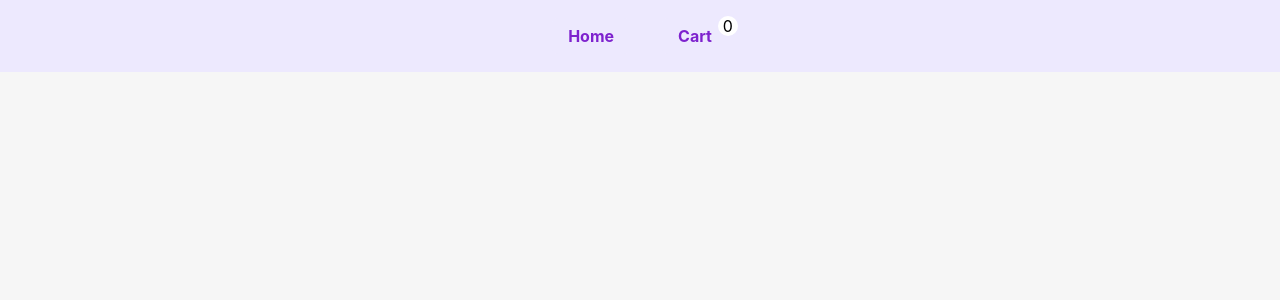
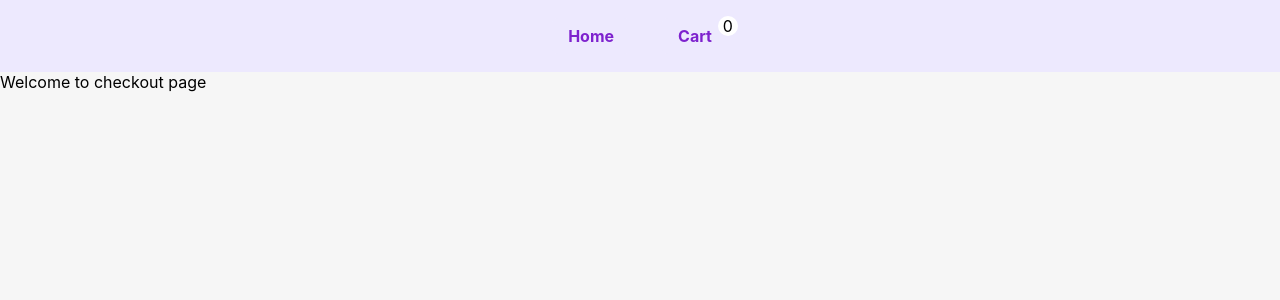
Before and after one commit to Hadi-bakhshi/shopping-app, a React (Create React App) app: page /checkout in a window 1280 px wide. Shown: the top 300 px of the page. Built offline with nearby package versions, Linux system fonts and the light colour scheme.

Commit message:
checkout page and route added

```diff
--- a/src/App.js
+++ b/src/App.js
@@ -3,12 +3,12 @@ import { Route, Switch } from "react-router-dom";
 import Layout from "./Layout/Layout";
 import routes from "./routes";
 import CartProvider from "./context/CartProvider";
-import { Toaster } from 'react-hot-toast';
+import { Toaster } from "react-hot-toast";
 
 function App() {
   return (
     <CartProvider>
-      <Toaster />
+      <Toaster position="top-right" reverseOrder={false} />
       <Layout>
         <Switch>
           {routes.map((route, index) => (
--- /dev/null
+++ b/src/Pages/Checkout.js
@@ -0,0 +1,9 @@
+
+
+const Checkout = () => {
+  return (
+    <div>Welcome to checkout page </div>
+  )
+}
+
+export default Checkout
--- a/src/routes.js
+++ b/src/routes.js
@@ -1,7 +1,9 @@
 import HomePage from "./Pages/HomePage";
 import CartPage from "./Pages/CartPage";
+import Checkout from "./Pages/Checkout";
 
 const routes = [
+  { path: "/checkout", component: Checkout },
   { path: "/cart", component: CartPage },
   { path: "/", exact: true, component: HomePage },
 ];
```
